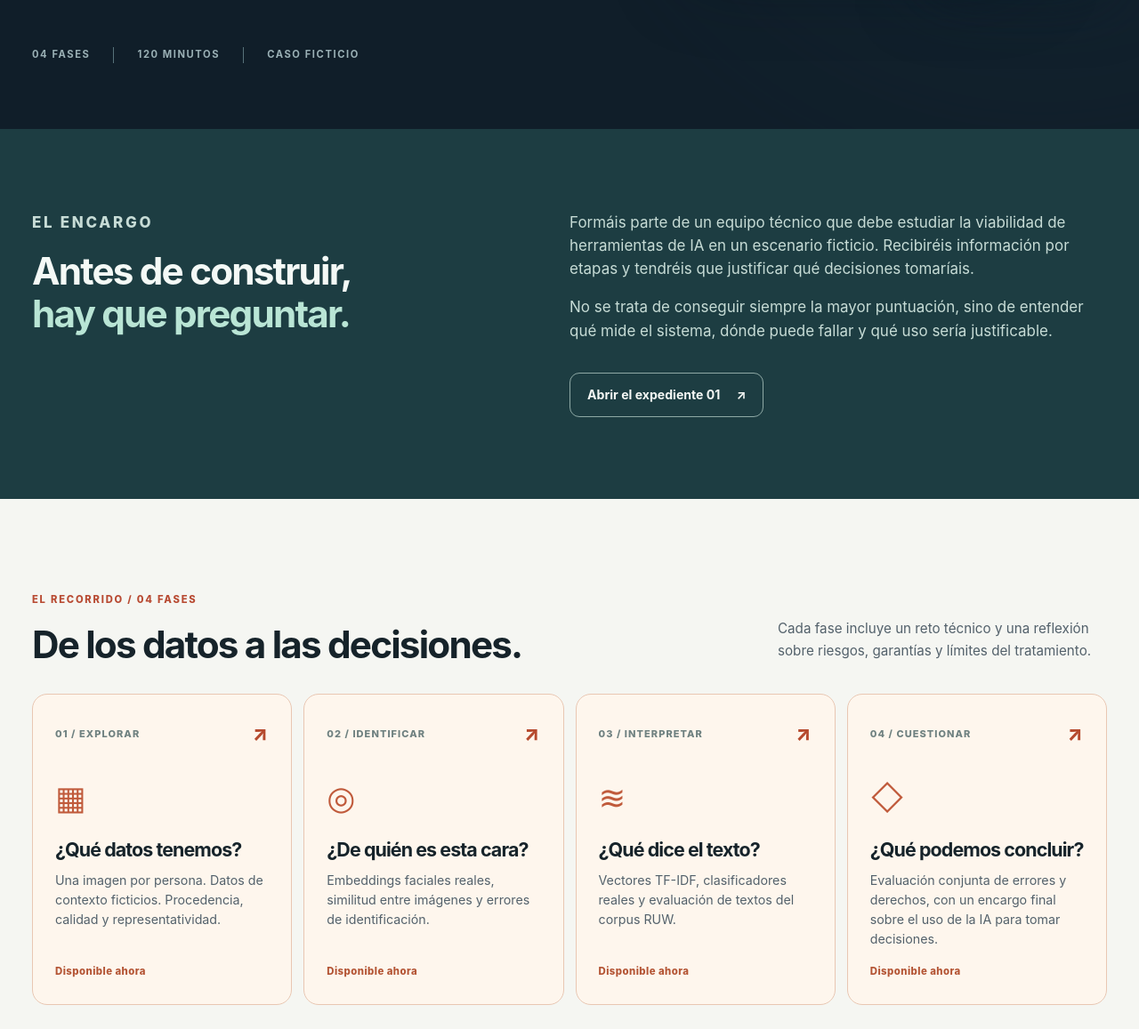
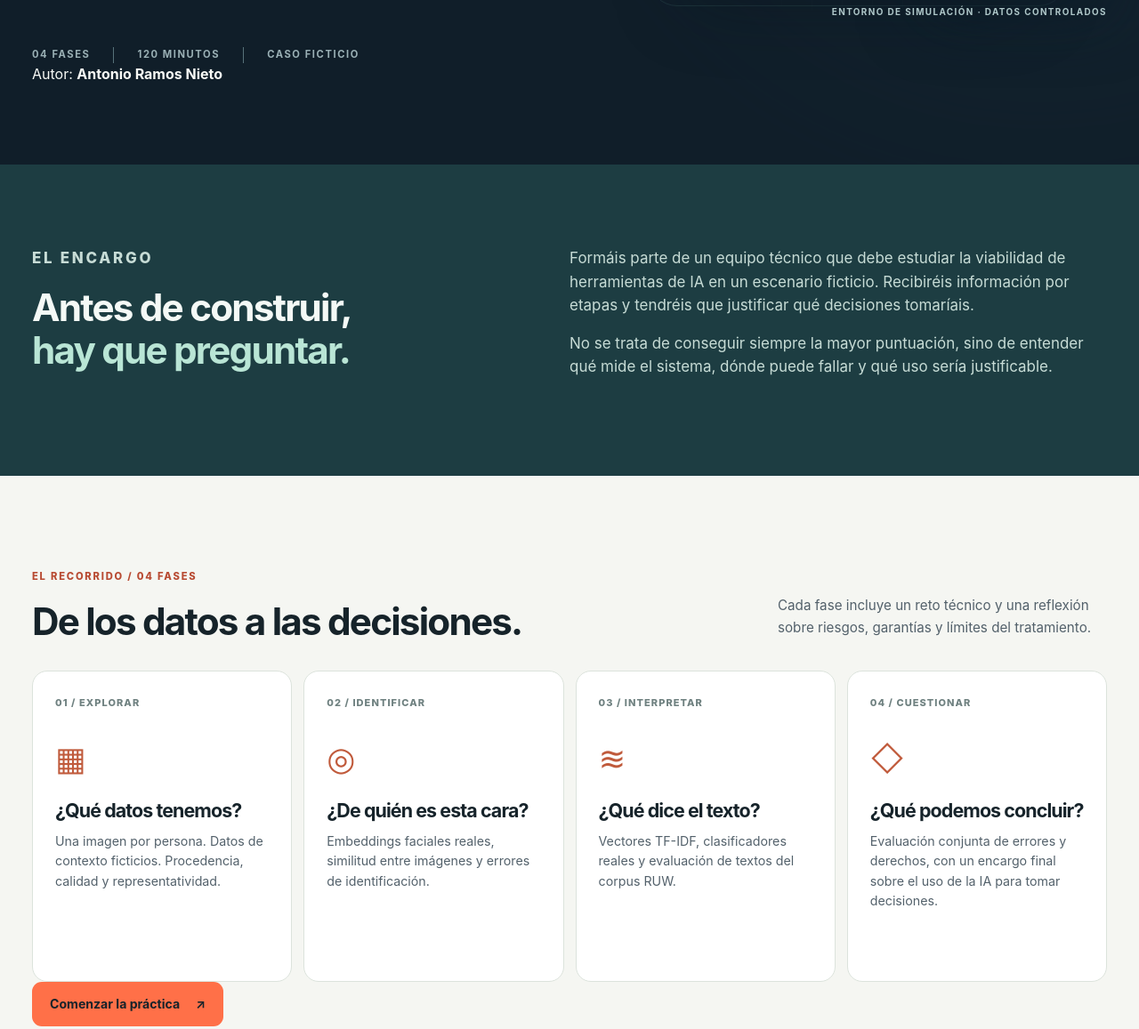
Before and after one commit to antoniorani/Perfilado, a website: page index.html in a window 1280 px wide. Shown: the part 780-1937 px from the top of the page at 89% size. Drawn offline with Linux system fonts and the light colour scheme.

Commit message:
refactor(intro): non-clickable phase overview, clear author credit and two start actions

```diff
--- a/index.html
+++ b/index.html
@@ -33,6 +33,7 @@
             <a class="text-link text-link-light" href="#recorrido">Explorar el recorrido <span aria-hidden="true">↓</span></a>
           </div>
           <div class="hero-meta"><span>04 FASES</span><span>120 MINUTOS</span><span>CASO FICTICIO</span></div>
+          <p class="hero-author">Autor: <strong>Antonio Ramos Nieto</strong></p>
         </div>
 
         <div class="hero-art" role="img" aria-label="Ilustración abstracta de un perfil y su análisis mediante capas de datos">
@@ -64,7 +65,7 @@
     <section class="brief-section">
       <div class="container brief-grid">
         <div><p class="section-label section-label-light">EL ENCARGO</p><h2>Antes de construir,<br><em>hay que preguntar.</em></h2></div>
-        <div><p>Formáis parte de un equipo técnico que debe estudiar la viabilidad de herramientas de IA en un escenario ficticio. Recibiréis información por etapas y tendréis que justificar qué decisiones tomaríais.</p><p>No se trata de conseguir siempre la mayor puntuación, sino de entender qué mide el sistema, dónde puede fallar y qué uso sería justificable.</p><a class="button button-outline-light" href="./datos.html">Abrir el expediente 01 <span aria-hidden="true">↗</span></a></div>
+        <div><p>Formáis parte de un equipo técnico que debe estudiar la viabilidad de herramientas de IA en un escenario ficticio. Recibiréis información por etapas y tendréis que justificar qué decisiones tomaríais.</p><p>No se trata de conseguir siempre la mayor puntuación, sino de entender qué mide el sistema, dónde puede fallar y qué uso sería justificable.</p></div>
       </div>
     </section>
 
@@ -75,16 +76,17 @@
           <p class="section-aside">Cada fase incluye un reto técnico y una reflexión sobre riesgos, garantías y límites del tratamiento.</p>
         </div>
         <div class="journey-grid">
-          <a class="journey-card journey-card-active" href="./datos.html"><div class="journey-top"><span>01 / EXPLORAR</span><span class="journey-arrow" aria-hidden="true">↗</span></div><div class="journey-icon" aria-hidden="true">▦</div><h3>¿Qué datos tenemos?</h3><p>Una imagen por persona. Datos de contexto ficticios. Procedencia, calidad y representatividad.</p><span class="journey-status">Disponible ahora</span></a>
-          <a class="journey-card journey-card-active" href="./biometria.html"><div class="journey-top"><span>02 / IDENTIFICAR</span><span class="journey-arrow" aria-hidden="true">↗</span></div><div class="journey-icon" aria-hidden="true">◎</div><h3>¿De quién es esta cara?</h3><p>Embeddings faciales reales, similitud entre imágenes y errores de identificación.</p><span class="journey-status">Disponible ahora</span></a>
-          <a class="journey-card journey-card-active" href="./textos.html"><div class="journey-top"><span>03 / INTERPRETAR</span><span class="journey-arrow" aria-hidden="true">↗</span></div><div class="journey-icon" aria-hidden="true">≋</div><h3>¿Qué dice el texto?</h3><p>Vectores TF-IDF, clasificadores reales y evaluación de textos del corpus RUW.</p><span class="journey-status">Disponible ahora</span></a>
-          <a class="journey-card journey-card-active" href="./evaluacion.html"><div class="journey-top"><span>04 / CUESTIONAR</span><span class="journey-arrow" aria-hidden="true">↗</span></div><div class="journey-icon" aria-hidden="true">◇</div><h3>¿Qué podemos concluir?</h3><p>Evaluación conjunta de errores y derechos, con un encargo final sobre el uso de la IA para tomar decisiones.</p><span class="journey-status">Disponible ahora</span></a>
+          <article class="journey-card"><div class="journey-top"><span>01 / EXPLORAR</span></div><div class="journey-icon" aria-hidden="true">▦</div><h3>¿Qué datos tenemos?</h3><p>Una imagen por persona. Datos de contexto ficticios. Procedencia, calidad y representatividad.</p></article>
+          <article class="journey-card"><div class="journey-top"><span>02 / IDENTIFICAR</span></div><div class="journey-icon" aria-hidden="true">◎</div><h3>¿De quién es esta cara?</h3><p>Embeddings faciales reales, similitud entre imágenes y errores de identificación.</p></article>
+          <article class="journey-card"><div class="journey-top"><span>03 / INTERPRETAR</span></div><div class="journey-icon" aria-hidden="true">≋</div><h3>¿Qué dice el texto?</h3><p>Vectores TF-IDF, clasificadores reales y evaluación de textos del corpus RUW.</p></article>
+          <article class="journey-card"><div class="journey-top"><span>04 / CUESTIONAR</span></div><div class="journey-icon" aria-hidden="true">◇</div><h3>¿Qué podemos concluir?</h3><p>Evaluación conjunta de errores y derechos, con un encargo final sobre el uso de la IA para tomar decisiones.</p></article>
         </div>
+        <div class="journey-cta"><a class="button button-primary" href="./datos.html">Comenzar la práctica <span aria-hidden="true">↗</span></a></div>
       </div>
     </section>
 
   </main>
 
-  <footer class="site-footer"><div class="container footer-inner"><span>PERFILADO · Autor: Antonio Ramos Nieto</span><span>Sin atribuciones políticas a personas reales · <a href="https://vis-www.cs.umass.edu/lfw/" rel="noopener noreferrer" target="_blank">Fuente: LFW ↗</a></span></div></footer>
+  <footer class="site-footer"><div class="container footer-inner"><span>PERFILADO · Autor: Antonio Ramos Nieto</span><span>Sin atribuciones políticas a personas reales · <a href="https://huggingface.co/datasets/marcelohaps/lfw" rel="noopener noreferrer" target="_blank">Fuente: LFW ↗</a></span></div></footer>
 </body>
 </html>
```
